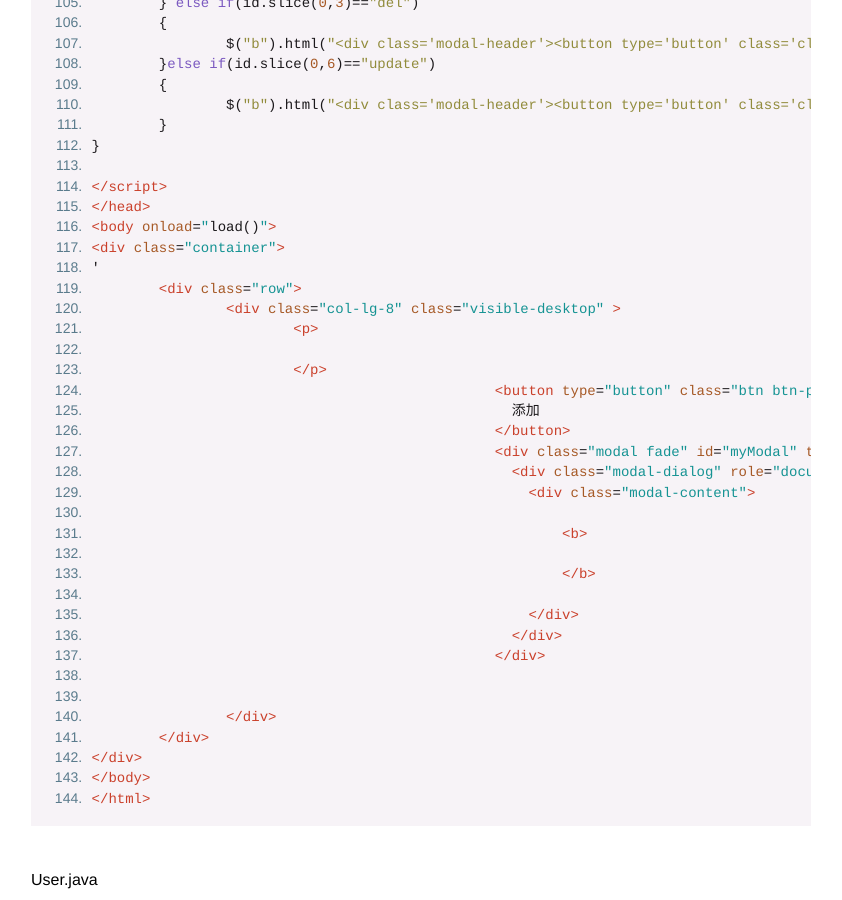
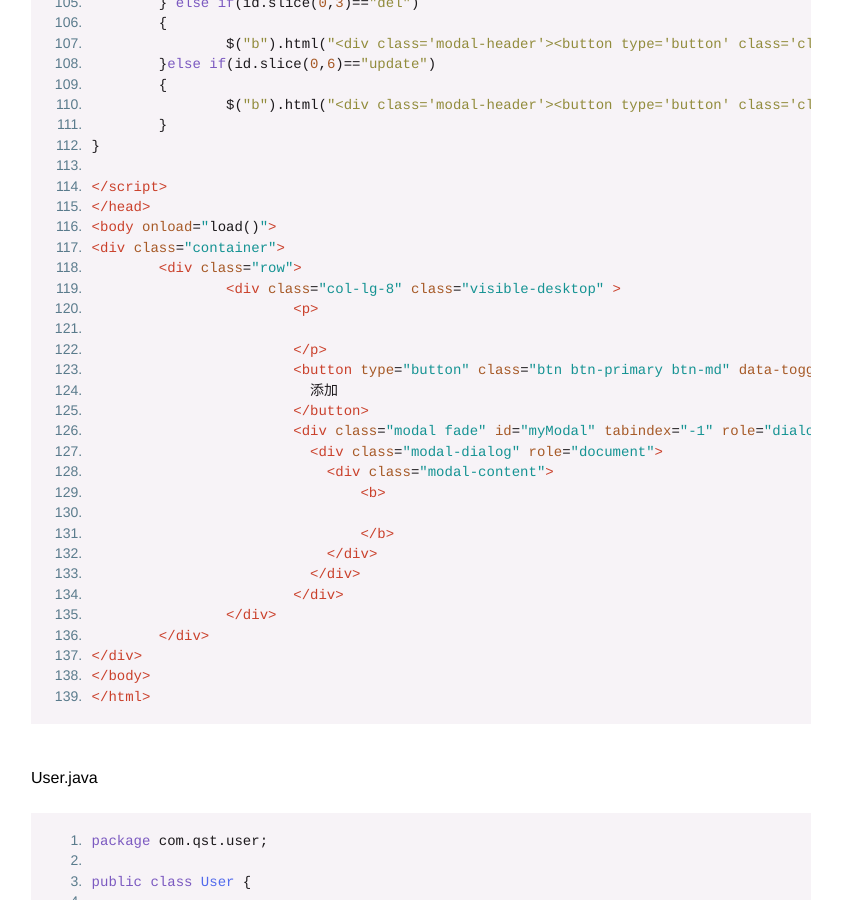
Before and after one commit to sunzhensky/sunzhensky.github.io, a Jekyll site: the page built from _posts/2018-09-06-Ajax-BootStrap-CRUD.md, in a window 1280 px wide and 900 px high, scrolled down 4329 px. Shown: the whole window, without its empty margins (219-1061 px from the left). Built offline with Jekyll 4.4.1, drawn with Linux system fonts in a browser that asks for light colours.

Commit message:
Update 2018-09-06-Ajax-BootStrap-CRUD.md

```diff
--- a/_posts/2018-09-06-Ajax-BootStrap-CRUD.md
+++ b/_posts/2018-09-06-Ajax-BootStrap-CRUD.md
@@ -152,28 +152,23 @@ function getid(id) {
 </head>
 <body onload="load()">
 <div class="container">
-'
 	<div class="row">
 		<div class="col-lg-8" class="visible-desktop" >
 			<p>
 
 			</p>
-						<button type="button" class="btn btn-primary btn-md" data-toggle="modal" data-target="#myModal" id="add" onclick="return getid(this.id)" >
-						  添加
-						</button>
-						<div class="modal fade" id="myModal" tabindex="-1" role="dialog" aria-labelledby="myModalLabel">
-						  <div class="modal-dialog" role="document">
-						    <div class="modal-content">
+			<button type="button" class="btn btn-primary btn-md" data-toggle="modal" data-target="#myModal" id="add" onclick="return getid(this.id)" >
+			  添加
+			</button>
+			<div class="modal fade" id="myModal" tabindex="-1" role="dialog" aria-labelledby="myModalLabel">
+			  <div class="modal-dialog" role="document">
+			    <div class="modal-content">
+			        <b>
 
-						        <b>
-
-						        </b>
-
-						    </div>
-						  </div>
-						</div>
-
-
+			        </b>
+			    </div>
+			  </div>
+			</div>
 		</div>
 	</div>
 </div>
```
